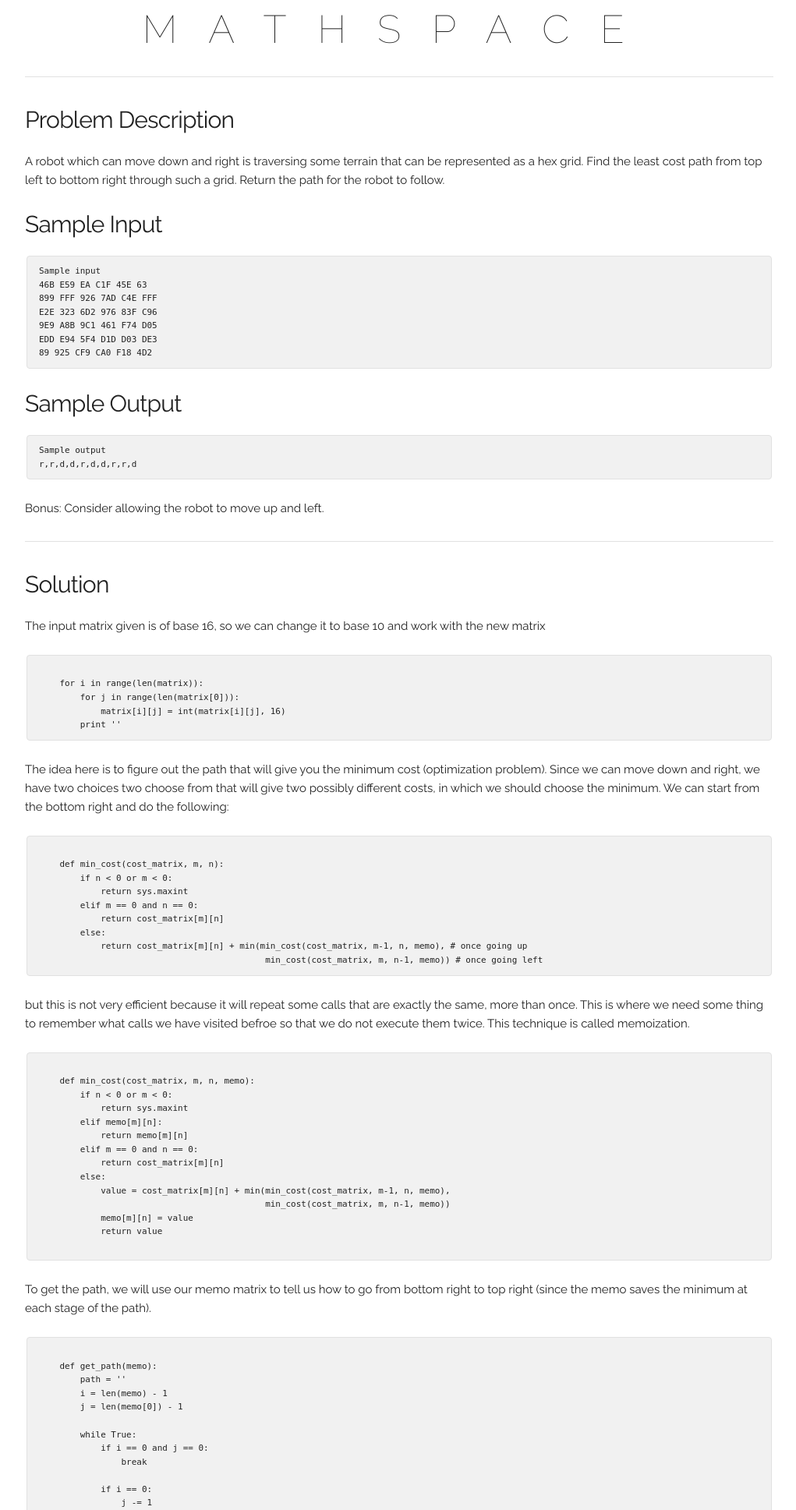
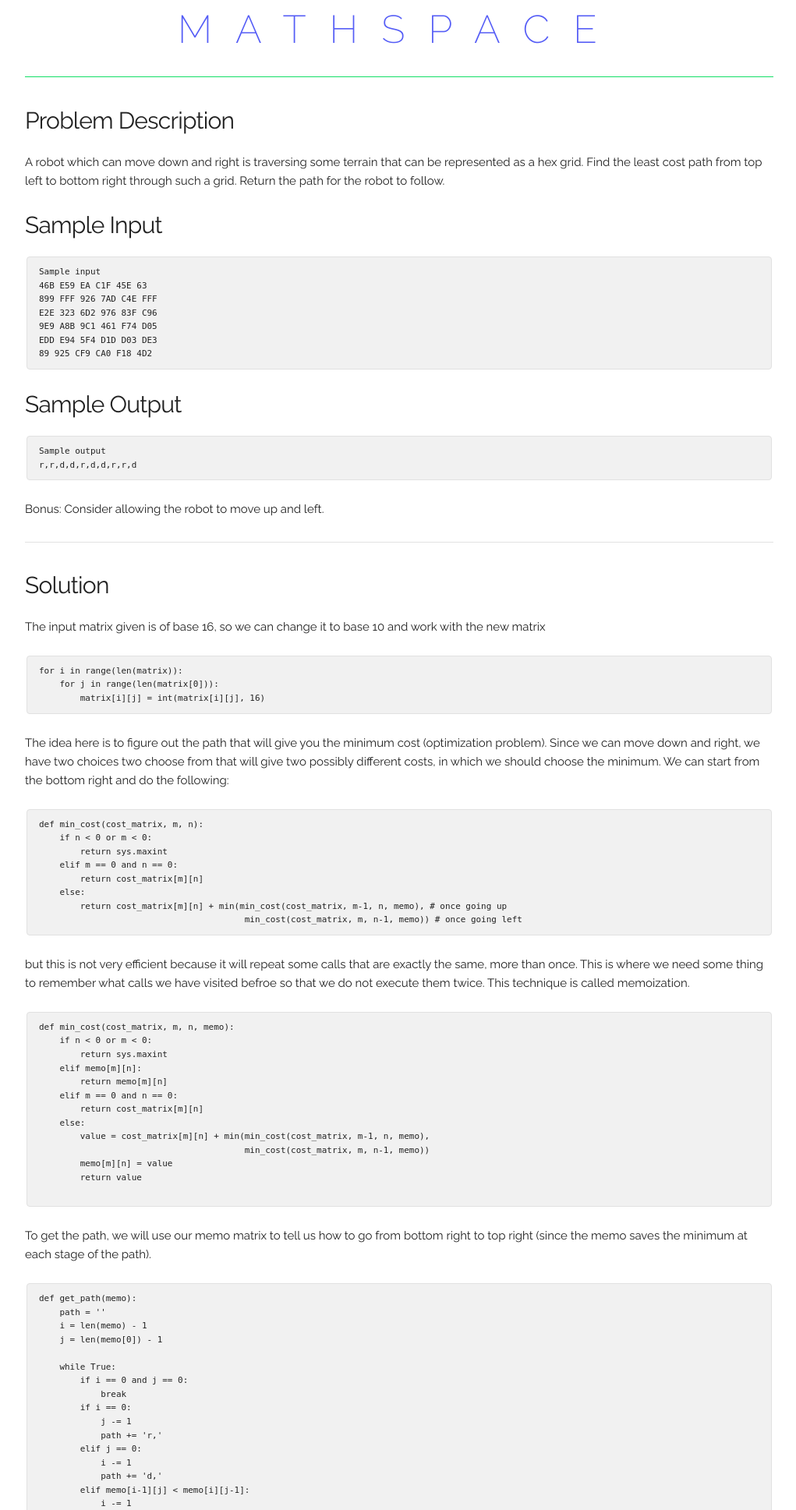
Before and after one commit to AmmsA/mathspace, a Django app: page / in a window 1280 px wide. Shown: the top 1937 px of the page at 78% size, without its empty margins (128-1149 px from the left). Run offline with Django 3.2, Linux system fonts and the light colour scheme.

Commit message:
Minor UI Updates

```diff
--- a/templates/problem.html
+++ b/templates/problem.html
@@ -13,8 +13,8 @@
     <meta name="viewport" content="width=device-width, initial-scale=1">
 
     <!-- FONTS
-    -->
-    <link href="//fonts.googleapis.com/css?family=Raleway:100,400,600,700"
+    –––––––––––––––––––––––––––––––––––––––––––––––––– -->
+    <link href="//fonts.googleapis.com/css?family=Raleway:100,200,400"
           rel="stylesheet" type="text/css">
 
     <!-- CSS
@@ -23,15 +23,24 @@
           href="https://cdnjs.cloudflare.com/ajax/libs/skeleton/2.0.4/skeleton.css">
     <style>
         .header{
-            letter-spacing: .8em;
+            letter-spacing: .6em;
             text-transform: uppercase;
             text-align: center;
-            font-weight: 100;
+            font-weight: 200;
+            color: #545CF6;
+        }
+        .header hr {
+            display: block;
+            height: 1px;
+            border: 0;
+            border-top: 1px solid #12DE65;
+            padding: 0;
         }
 
         h4{
             font-weight: 400;
         }
+
     </style>
 
     <meta name="robots" content="nocache,noarchive,noimageindex"/>
@@ -44,8 +53,11 @@
 <!-- .container is main centered wrapper -->
 
 <div class="container">
-    <h1 class="header">Mathspace</h1>
+    <h1 class="header">
+        Mathspace
     <hr>
+    </h1>
+
     <h4>Problem Description</h4>
     <p>
         A robot which can move down and right is traversing some terrain that can be
@@ -68,11 +80,9 @@ r,r,d,d,r,d,d,r,r,d</code></pre>
     <h4>Solution</h4>
     <p>The input matrix given is of base 16, so we can change it to base 10 and work
         with the new matrix</p>
-<pre><code>
-    for i in range(len(matrix)):
+<pre><code>for i in range(len(matrix)):
     for j in range(len(matrix[0])):
         matrix[i][j] = int(matrix[i][j], 16)
-        print ''
 </code></pre>
 
     <p>The idea here is to figure out the path that will give you the minimum cost
@@ -80,8 +90,7 @@ r,r,d,d,r,d,d,r,r,d</code></pre>
         choose from that will give two possibly different costs, in which we should choose
         the minimum. We can start from the bottom right and do the following: </p>
 
-<pre><code>
-    def min_cost(cost_matrix, m, n):
+<pre><code>def min_cost(cost_matrix, m, n):
     if n < 0 or m < 0:
         return sys.maxint
     elif m == 0 and n == 0:
@@ -95,8 +104,7 @@ r,r,d,d,r,d,d,r,r,d</code></pre>
         are exactly the same, more than once. This is where we need some thing to
         remember what calls we have visited befroe so that we do not execute them twice.
         This technique is called memoization. </p>
-    <pre><code>
-    def min_cost(cost_matrix, m, n, memo):
+<pre><code>def min_cost(cost_matrix, m, n, memo):
     if n < 0 or m < 0:
         return sys.maxint
     elif memo[m][n]:
@@ -113,8 +121,7 @@ r,r,d,d,r,d,d,r,r,d</code></pre>
     <p>To get the path, we will use our memo matrix to tell us how
         to go from bottom right to top right (since the memo saves
         the minimum at each stage of the path).</p>
-    <pre><code>
-    def get_path(memo):
+    <pre><code>def get_path(memo):
     path = ''
     i = len(memo) - 1
     j = len(memo[0]) - 1
@@ -122,7 +129,6 @@ r,r,d,d,r,d,d,r,r,d</code></pre>
     while True:
         if i == 0 and j == 0:
             break
-
         if i == 0:
             j -= 1
             path += 'r,'
@@ -136,12 +142,12 @@ r,r,d,d,r,d,d,r,r,d</code></pre>
             j -= 1
             path += 'r,'
 
-        print 'Path: %s' % path[::-1][1:]
+    print '%s' % path[::-1][1:]
     </code></pre>
     <hr>
 
 
-    <h4>Interactive solution</h4>
+    <h4>Try it</h4>
     <form action="" method="post">{% csrf_token %}
     {{ form.as_p }}
     <input class="button-primary" type="submit" value="submit" />
@@ -150,7 +156,7 @@ r,r,d,d,r,d,d,r,r,d</code></pre>
     <hr>
 
     {% if path %}
-        <h4>Solution</h4>
+        <h4>Output</h4>
 <pre><code>{{ path }}</code></pre>
         <hr>
     {% endif %}
```
Lines whose indentation alone changed are shown as unchanged.
